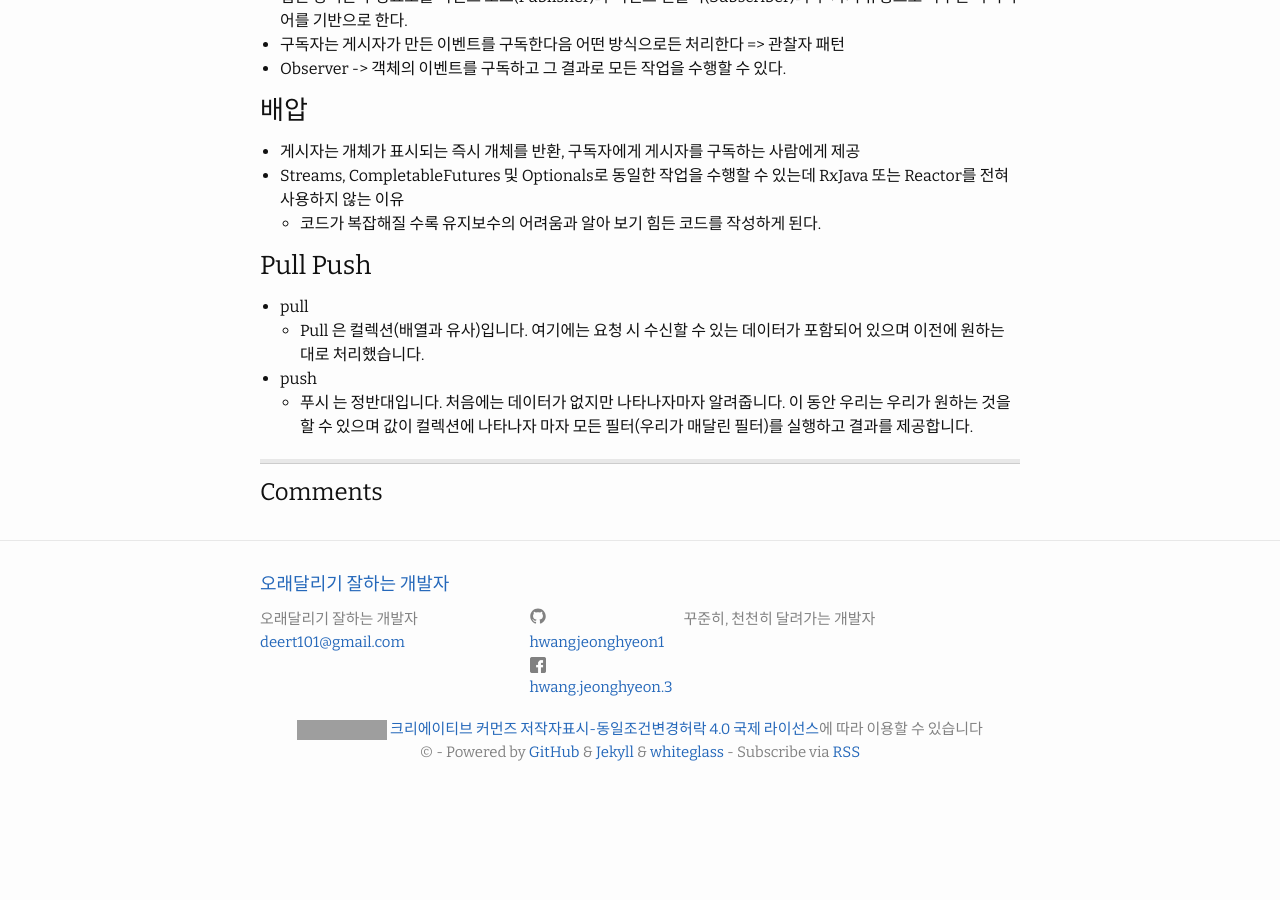
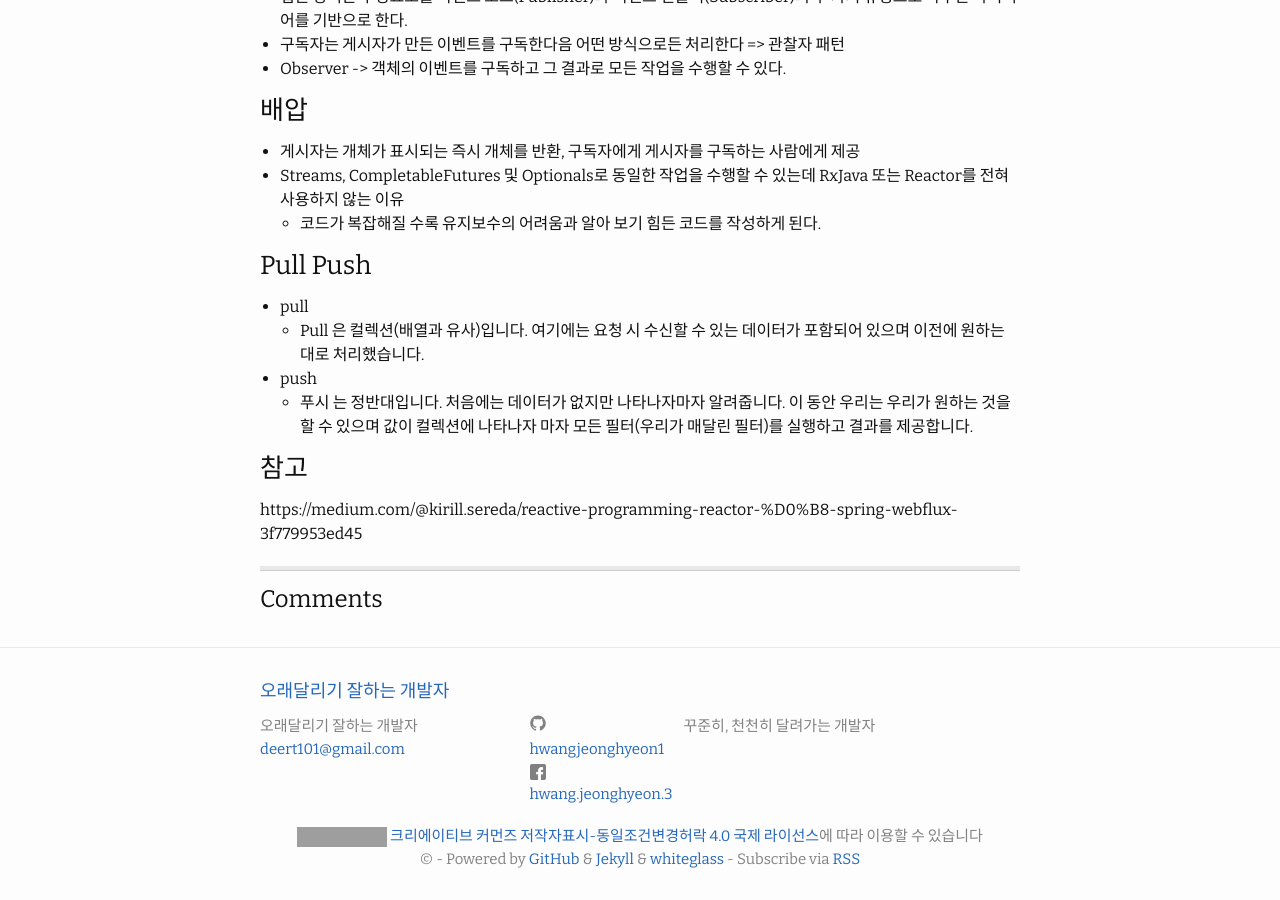
Before and after one commit to HWANGJEONGHYEON1/HWANGJEONGHYEON1.github.io, a Jekyll site: the page built from _posts/2021-08-10-스프링 webflux-2.md, in a window 1280 px wide and 900 px high, scrolled down 1688 px. Built offline with Jekyll 4.4.1, drawn with Linux system fonts in a browser that asks for light colours; comment, search, counter and statistics services are not loaded; a file with an impossible date is left out; before the commit the page ends 2481 px from its top, so only the background shows below that; grey boxes are pictures that could not be loaded.

Commit message:
Update 2021-08-10-스프링 webflux-2.md

```diff
--- a/_posts/2021-08-10-스프링 webflux-2.md
+++ b/_posts/2021-08-10-스프링 webflux-2.md
@@ -93,3 +93,6 @@ Runnable completeConsumer
   - Pull 은 컬렉션(배열과 유사)입니다. 여기에는 요청 시 수신할 수 있는 데이터가 포함되어 있으며 이전에 원하는 대로 처리했습니다.
 - push
   - 푸시 는 정반대입니다. 처음에는 데이터가 없지만 나타나자마자 알려줍니다. 이 동안 우리는 우리가 원하는 것을 할 수 있으며 값이 컬렉션에 나타나자 마자 모든 필터(우리가 매달린 필터)를 실행하고 결과를 제공합니다.
+
+### 참고
+https://medium.com/@kirill.sereda/reactive-programming-reactor-%D0%B8-spring-webflux-3f779953ed45
```
